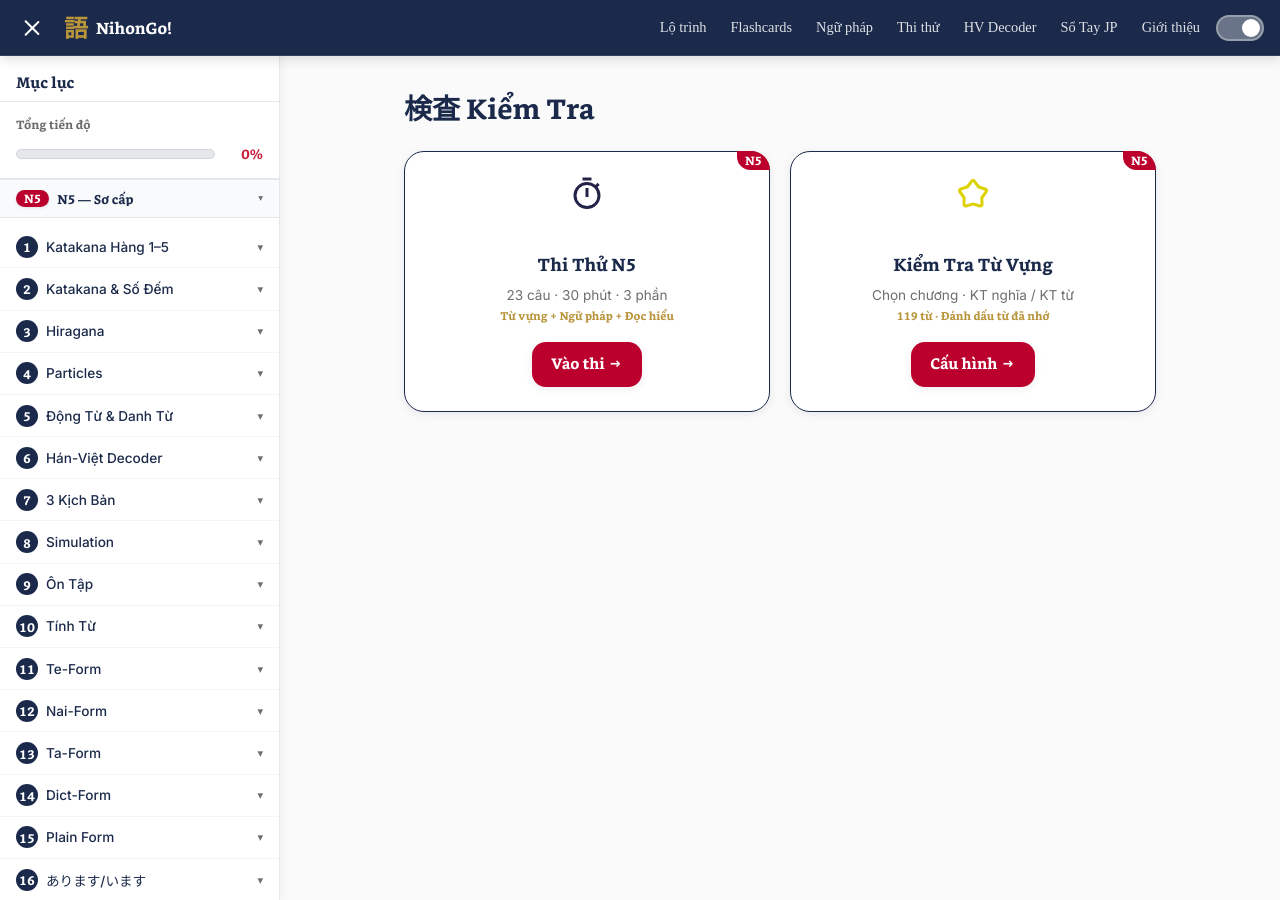
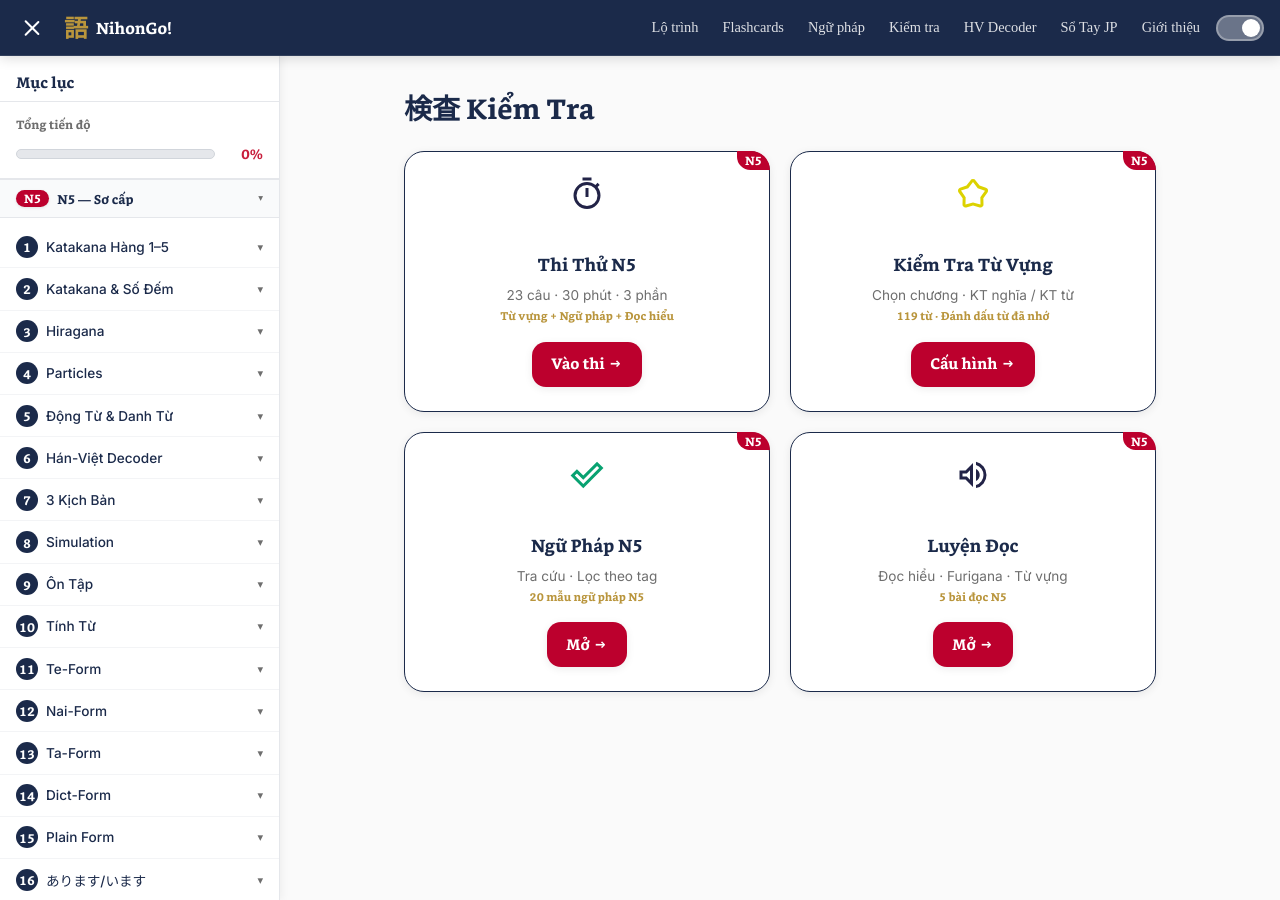
Before and after one commit to hoangphi01/learn-japanese, a Jekyll site: the page built from pages/mock-test.md, in a window 1280 px wide and 900 px high. Built offline with Jekyll 4.4.1, drawn with Linux system fonts in a browser that asks for light colours; some web fonts are replaced.

Commit message:
feat: consolidate tools into Kiểm Tra hub, clean sidebar
- Rename nav "Thi thử" → "Kiểm tra"
- Remove Công cụ section from sidebar (lessons only)
- Add Ngữ Pháp N5 and Luyện Đọc cards to Kiểm Tra hub

```diff
--- a/_includes/nav.html
+++ b/_includes/nav.html
@@ -15,7 +15,7 @@
       <a href="{{ '/pages/roadmap/' | relative_url }}">Lộ trình</a>
       <a href="{{ '/flashcards/' | relative_url }}">Flashcards</a>
       <a href="{{ '/grammar/' | relative_url }}">Ngữ pháp</a>
-      <a href="{{ '/mock-test/' | relative_url }}">Thi thử</a>
+      <a href="{{ '/mock-test/' | relative_url }}">Kiểm tra</a>
       <a href="{{ '/pages/hv-decoder/' | relative_url }}">HV Decoder</a>
       <a href="{{ '/pages/travel-phrasebook/' | relative_url }}">Sổ Tay JP</a>
       <a href="{{ '/pages/about/' | relative_url }}">Giới thiệu</a>
--- a/_includes/sidebar.html
+++ b/_includes/sidebar.html
@@ -56,13 +56,6 @@
     {% endfor %}
   </nav>
 
-  <div class="sidebar-tools">
-    <h4 class="sidebar-tools-title">Công cụ</h4>
-    <a href="{{ '/grammar/' | relative_url }}" class="sidebar-tool-link {% if page.url contains 'grammar' %}current{% endif %}">Ngữ Pháp N5</a>
-    <a href="{{ '/mock-test/' | relative_url }}" class="sidebar-tool-link {% if page.url contains 'mock-test' %}current{% endif %}">Kiểm Tra</a>
-    <a href="{{ '/reading/' | relative_url }}" class="sidebar-tool-link {% if page.url contains 'reading' %}current{% endif %}">Luyện Đọc</a>
-  </div>
-
   <div class="sidebar-logo">
     <img src="{{ '/assets/images/collab-logo.png' | relative_url }}" alt="hoangphi01 x Claude">
   </div>
--- a/pages/mock-test.md
+++ b/pages/mock-test.md
@@ -62,6 +62,24 @@ window.LJ_SYMBOLS = {
       <p>Chọn chương &middot; KT nghĩa / KT từ<br><small>119 từ &middot; Đánh dấu từ đã nhớ</small></p>
       <span class="btn btn-primary" style="margin-top:auto;">Cấu hình &rarr;</span>
     </div>
+
+    <!-- Card 3: Ngữ Pháp N5 -->
+    <a href="{{ '/grammar/' | relative_url }}" class="test-hub-card" style="text-decoration:none;color:inherit;">
+      <div class="test-hub-badge">N5</div>
+      <div class="test-hub-icon"><img src="{{ '/assets/symbols/correct.svg' | relative_url }}" alt="" class="test-icon" style="width:36px;height:36px;filter:brightness(0) saturate(100%) invert(45%) sepia(70%) saturate(500%) hue-rotate(110deg) brightness(95%);"></div>
+      <h3>Ngữ Pháp N5</h3>
+      <p>Tra cứu &middot; Lọc theo tag<br><small>20 mẫu ngữ pháp N5</small></p>
+      <span class="btn btn-primary" style="margin-top:auto;">Mở &rarr;</span>
+    </a>
+
+    <!-- Card 4: Luyện Đọc -->
+    <a href="{{ '/reading/' | relative_url }}" class="test-hub-card" style="text-decoration:none;color:inherit;">
+      <div class="test-hub-badge">N5</div>
+      <div class="test-hub-icon"><img src="{{ '/assets/symbols/speaker.svg' | relative_url }}" alt="" class="test-icon" style="width:36px;height:36px;filter:brightness(0) saturate(100%) invert(15%) sepia(40%) saturate(800%) hue-rotate(200deg) brightness(90%);"></div>
+      <h3>Luyện Đọc</h3>
+      <p>Đọc hiểu &middot; Furigana &middot; Từ vựng<br><small>5 bài đọc N5</small></p>
+      <span class="btn btn-primary" style="margin-top:auto;">Mở &rarr;</span>
+    </a>
   </div>
 </div>
 
```
